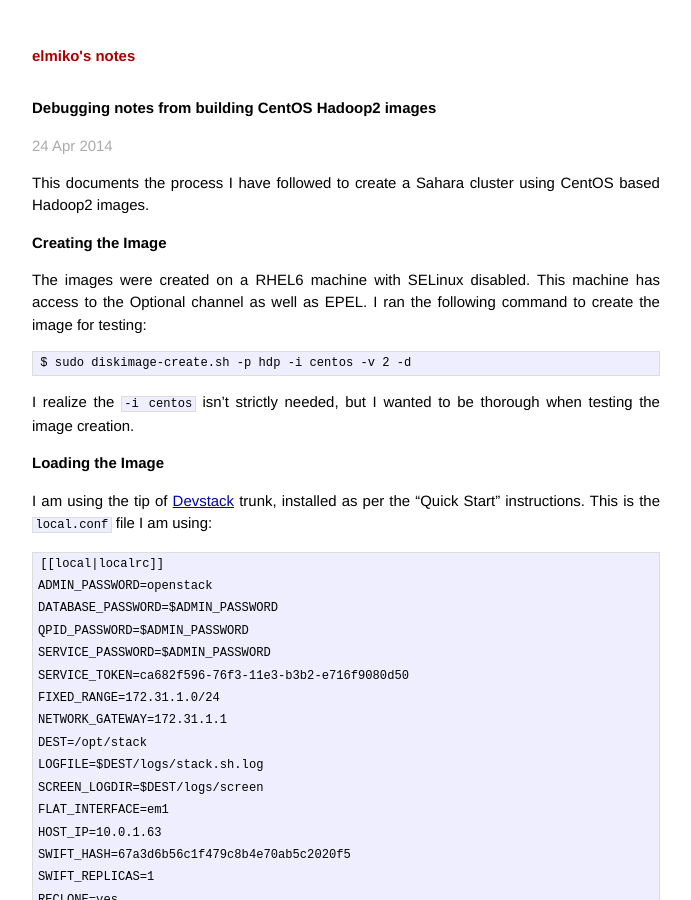
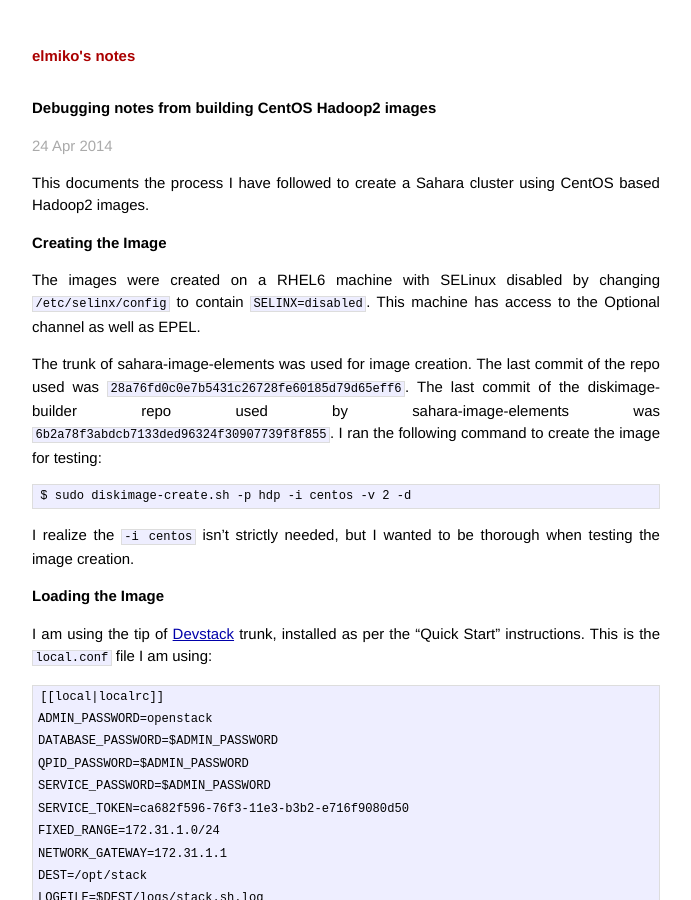
Before and after one commit to elmiko/elmiko.github.io, a Jekyll site: the page built from _posts/2014-04-24-centos-hdp2-cluster-creation-debug-notes.markdown, in a window 1280 px wide and 900 px high. Shown: the whole window, without its empty margins (294-985 px from the left). Built offline with Jekyll 4.4.1, drawn with Linux system fonts in a browser that asks for light colours; Markdown is read by kramdown in place of the engine named in the settings.

Commit message:
updating 2014-04-24
* adding sha's for sahara-image-elements and diskimage-builder repos

```diff
--- a/_posts/2014-04-24-centos-hdp2-cluster-creation-debug-notes.markdown
+++ b/_posts/2014-04-24-centos-hdp2-cluster-creation-debug-notes.markdown
@@ -11,9 +11,15 @@
 Creating the Image
 ----
 
-The images were created on a RHEL6 machine with SELinux disabled. This machine
-has access to the Optional channel as well as EPEL. I ran the following
-command to create the image for testing:
+The images were created on a RHEL6 machine with SELinux disabled by changing
+`/etc/selinx/config` to contain `SELINX=disabled`. This machine
+has access to the Optional channel as well as EPEL.
+
+The trunk of sahara-image-elements was used for image creation. The last commit
+of the repo used was `28a76fd0c0e7b5431c26728fe60185d79d65eff6`. The last
+commit of the diskimage-builder repo used by sahara-image-elements was
+`6b2a78f3abdcb7133ded96324f30907739f8f855`. I ran the following command to
+create the image for testing:
 
     $ sudo diskimage-create.sh -p hdp -i centos -v 2 -d
 
```
